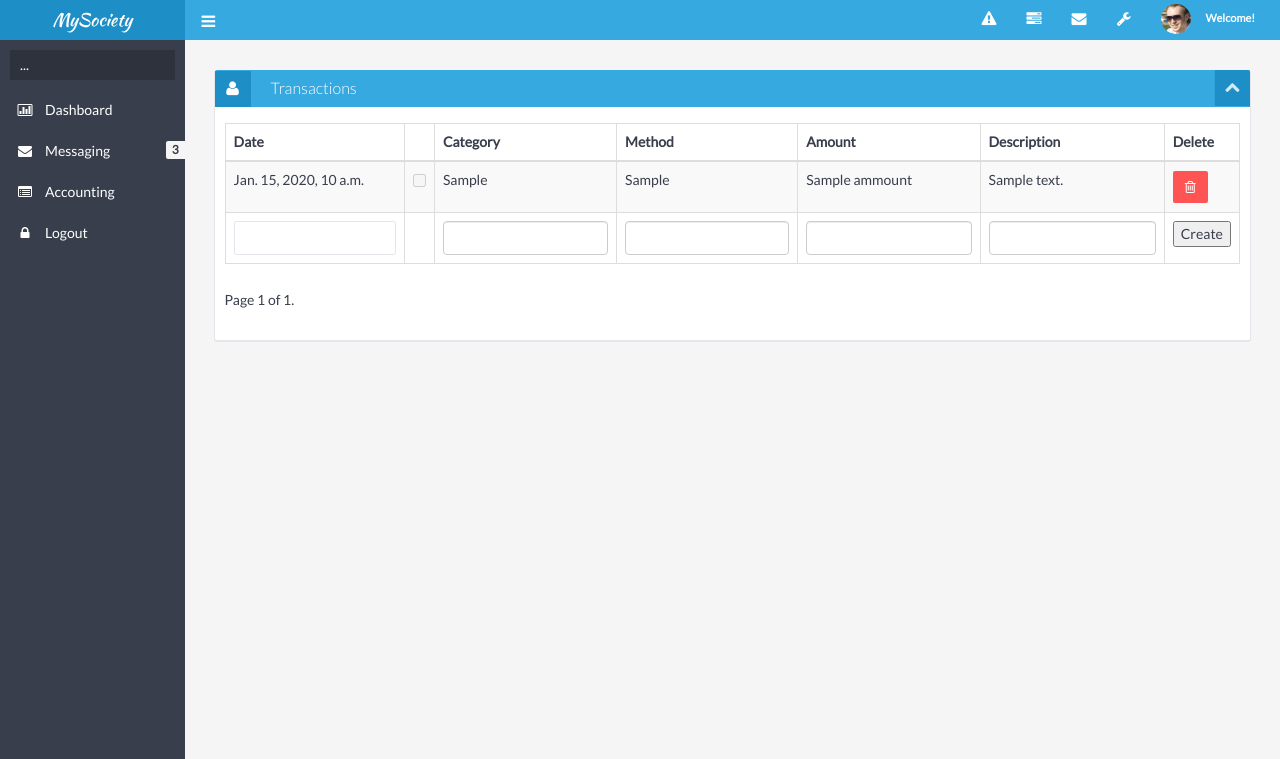
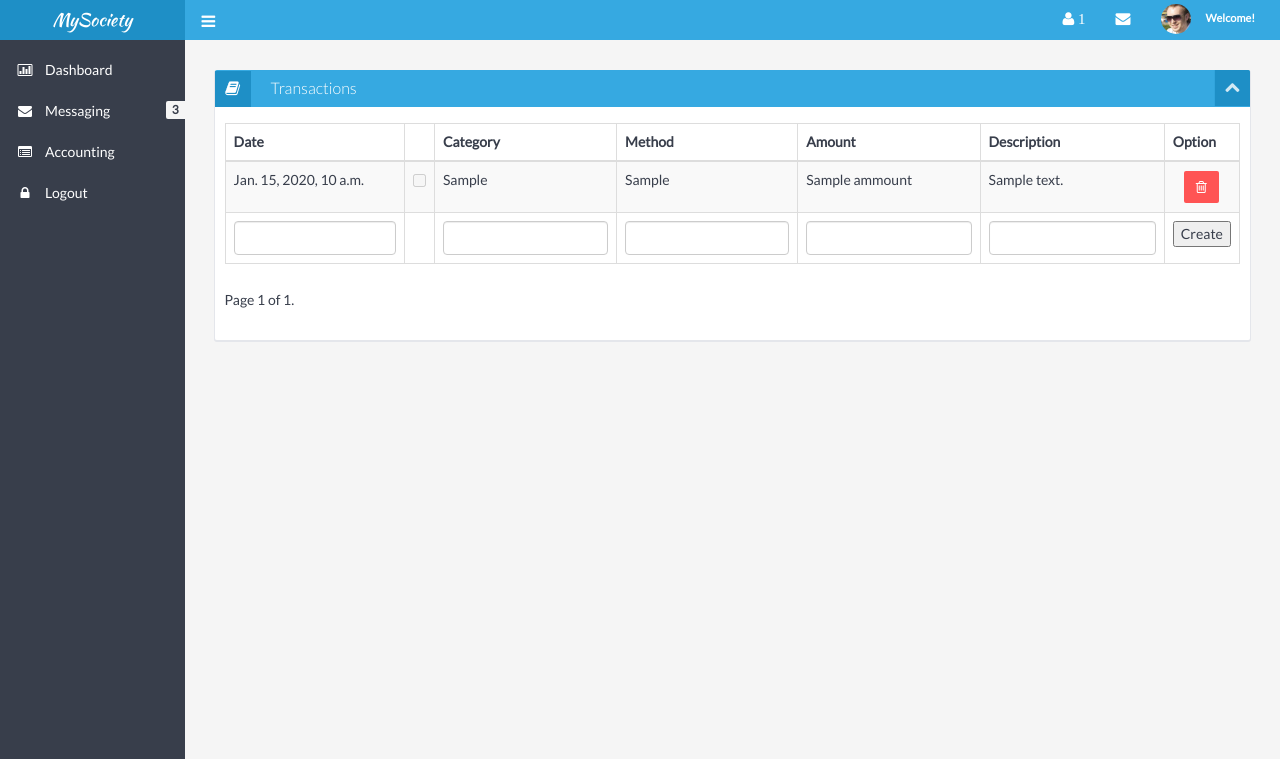
Before and after one commit to CS2014/USM, a Django app: template usm/accounting/templates/accounting/transactions.html in a window 1280 px wide. Shown: the top 759 px of the page. Run offline with Django 3.2, Linux system fonts and the light colour scheme; the template is opened without the code that fills it: most values are stand-ins (such as "Sample title", 1, 10 or a date in 2020); form fields are guessed from the names that the template uses; some libraries are stand-ins or nearby versions.

Commit message:
Polished shit

```diff
--- a/usm/accounting/templates/accounting/base.html
+++ b/usm/accounting/templates/accounting/base.html
@@ -55,153 +55,45 @@
 			      <span class="icon-bar"></span>
 			</button>
 			<a id="main-menu-toggle" class="hidden-xs open"><i class="fa fa-bars"></i></a>
-				<a class="navbar-brand col-lg-2 col-sm-1 col-xs-12" href="index.html"><span>MySociety</span></a>
+				<a class="navbar-brand col-lg-2 col-sm-1 col-xs-12" href="/{{society.slug}}"><span>MySociety</span></a>
 			<!-- start: Header Menu -->
 			<div class="nav-no-collapse header-nav">
 				<ul class="nav navbar-nav pull-right">
 					<li class="dropdown hidden-xs">
 						<a class="btn dropdown-toggle" data-toggle="dropdown" href="form-elements.html#">
-							<i class="fa fa-warning"></i>
+							<i class="fa fa-user">
+								{% if society.member_requests.count != 0 %}
+									{{ society.member_requests.count }}
+								{% endif %}
+							</i>
 						</a>
+						<!-- Join requests Dropdown -->
 						<ul class="dropdown-menu notifications">
 							<li class="dropdown-menu-title">
-								<span>You have 11 notifications</span>
+								<span>
+									You have {{society.member_requests.count}} membership
+									{% if society.member_requests.count == 1 %}
+										request
+									{% else %}
+										requests
+									{% endif %}
+								</span>
 							</li>
-                        	<li>
-                                <a href="form-elements.html#">
-									<span class="icon blue"><i class="fa fa-user"></i></span>
-									<span class="message">{{society.name}}</span>
-									<span class="time">1 min</span>
-                                </a>
-                            </li>
-							<li>
-                                <a href="form-elements.html#">
-									<span class="icon green"><i class="fa fa-comment"></i></span>
-									<span class="message">New comment</span>
-									<span class="time">7 min</span>
-                                </a>
-                            </li>
-							<li>
-                                <a href="form-elements.html#">
-									<span class="icon green"><i class="fa fa-comment"></i></span>
-									<span class="message">New comment</span>
-									<span class="time">8 min</span>
-                                </a>
-                            </li>
-							<li>
-                                <a href="form-elements.html#">
-									<span class="icon green"><i class="fa fa-comment"></i></span>
-									<span class="message">New comment</span>
-									<span class="time">16 min</span>
-                                </a>
-                            </li>
-							<li>
-                                <a href="form-elements.html#">
-									<span class="icon blue"><i class="fa fa-user"></i></span>
-									<span class="message">New user registration</span>
-									<span class="time">36 min</span>
-                                </a>
-                            </li>
-							<li>
-                                <a href="form-elements.html#">
-									<span class="icon yellow"><i class="fa fa-shopping-cart"></i></span>
-									<span class="message">2 items sold</span>
-									<span class="time">1 hour</span>
-                                </a>
-                            </li>
-							<li class="warning">
-                                <a href="form-elements.html#">
-									<span class="icon red"><i class="fa fa-user"></i></span>
-									<span class="message">User deleted account</span>
-									<span class="time">2 hour</span>
-                                </a>
-                            </li>
-							<li class="warning">
-                                <a href="form-elements.html#">
-									<span class="icon red"><i class="fa fa-shopping-cart"></i></span>
-									<span class="message">Transaction was canceled</span>
-									<span class="time">6 hour</span>
-                                </a>
-                            </li>
-							<li>
-                                <a href="form-elements.html#">
-									<span class="icon green"><i class="fa fa-comment"></i></span>
-									<span class="message">New comment</span>
-									<span class="time">yesterday</span>
-                                </a>
-                            </li>
-							<li>
-                                <a href="form-elements.html#">
-									<span class="icon blue"><i class="fa fa-user"></i></span>
-									<span class="message">New user registration</span>
-									<span class="time">yesterday</span>
-                                </a>
-                            </li>
-                            <li class="dropdown-menu-sub-footer">
-                        		<a>View all notifications</a>
-							</li>
+							<!-- Each request to join society -->
+							{% for user in society.member_requests.all %}
+                <li>
+                  <a href="member_requests">
+										{% if forloop.counter|divisibleby:2 %}
+										<span class="icon grey"><i class="fa fa-user"></i></span>
+										{% else %}
+										<span class="icon blue"><i class="fa fa-user"></i></span>
+										{% endif %}
+										<span class="message">{{user.username}}</span>
+                   </a>
+                </li>
+              {% endfor %}
 						</ul>
 					</li>
-					<!-- start: Notifications Dropdown -->
-					<li class="dropdown hidden-xs">
-						<a class="btn dropdown-toggle" data-toggle="dropdown" href="form-elements.html#">
-							<i class="fa fa-tasks"></i>
-						</a>
-						<ul class="dropdown-menu tasks">
-							<li>
-								<span class="dropdown-menu-title">You have 17 tasks in progress</span>
-                        	</li>
-							<li>
-                                <a href="form-elements.html#">
-									<span class="header">
-										<span class="title">iOS Development</span>
-										<span class="percent"></span>
-									</span>
-                                    <div class="taskProgress progressSlim progressBlue">80</div>
-                                </a>
-                            </li>
-                            <li>
-                                <a href="form-elements.html#">
-									<span class="header">
-										<span class="title">Android Development</span>
-										<span class="percent"></span>
-									</span>
-                                    <div class="taskProgress progressSlim progressYellow">47</div>
-                                </a>
-                            </li>
-                            <li>
-                                <a href="form-elements.html#">
-									<span class="header">
-										<span class="title">Django Project For Google</span>
-										<span class="percent"></span>
-									</span>
-                                    <div class="taskProgress progressSlim progressRed">32</div>
-                                </a>
-                            </li>
-							<li>
-                                <a href="form-elements.html#">
-									<span class="header">
-										<span class="title">SEO for new sites</span>
-										<span class="percent"></span>
-									</span>
-                                    <div class="taskProgress progressSlim progressGreen">63</div>
-                                </a>
-                            </li>
-                            <li>
-                                <a href="form-elements.html#">
-									<span class="header">
-										<span class="title">New blog posts</span>
-										<span class="percent"></span>
-									</span>
-                                    <div class="taskProgress progressSlim progressPink">80</div>
-                                </a>
-                            </li>
-							<li>
-                        		<a class="dropdown-menu-sub-footer">View all tasks</a>
-							</li>
-						</ul>
-					</li>
-					<!-- end: Notifications Dropdown -->
 					<!-- start: Message Dropdown -->
 					<li class="dropdown hidden-xs">
 						<a class="btn dropdown-toggle" data-toggle="dropdown" href="form-elements.html#">
@@ -297,11 +189,6 @@
 						</ul>
 					</li>
 					<!-- end: Message Dropdown -->
-					<li>
-						<a class="btn" href="form-elements.html#">
-							<i class="fa fa-wrench"></i>
-						</a>
-					</li>
 					<!-- start: User Dropdown -->
 					<li class="dropdown">
 						<a class="btn account dropdown-toggle" data-toggle="dropdown" href="form-elements.html#">
@@ -315,10 +202,9 @@
 							<li class="dropdown-menu-title">
 
 							</li>
-							<li><a href="form-elements.html#"><i class="fa fa-user"></i> Profile</a></li>
-							<li><a href="form-elements.html#"><i class="fa fa-cog"></i> Settings</a></li>
 							<li><a href="form-elements.html#"><i class="fa fa-envelope"></i> Messages</a></li>
-							<li><a href="/logout"><i class="fa fa-off"></i>Logout</a></li>
+							<li><a href="/"><i class="fa fa-book"></i> Switch society</a></li>
+							<li><a href="/logout"><i class="fa fa-off"></i> Logout</a></li>
 						</ul>
 					</li>
 					<!-- end: User Dropdown -->
@@ -335,8 +221,6 @@
 
 <!-- start: Main Menu -->
 			<div id="sidebar-left" class="col-lg-2 col-sm-1">
-
-				<input type="text" class="search hidden-sm" placeholder="..." />
 
 				<div class="nav-collapse sidebar-nav collapse navbar-collapse bs-navbar-collapse">
 					<ul class="nav nav-tabs nav-stacked main-menu">
--- a/usm/accounting/templates/accounting/grants.html
+++ b/usm/accounting/templates/accounting/grants.html
@@ -35,7 +35,7 @@ border-collapse:collapse;
 				<div class="col-lg-12">
 					<div class="box">
 						<div class="box-header" data-original-title>
-							<h2><i class="fa fa-user"></i><span class="break"></span>Grants</h2>
+							<h2><i class="fa fa-book"></i><span class="break"></span>Grants</h2>
 							<div class="box-icon">
 								<a href="table.html#" class="btn-minimize"><i class="fa fa-chevron-up"></i></a>
 							</div>
@@ -48,7 +48,7 @@ border-collapse:collapse;
 									  <th>Ammount</th>
 									  <th>Purpose</th>
 									  <th>Description</th>
-									  <th>Delete</th>
+									  <th>Option</th>
 								  </tr>
 							  </thead>
 							  <tbody>
@@ -75,7 +75,7 @@ border-collapse:collapse;
 										onsubmit="mainFunction()">
 										{% csrf_token %}
 										<td>
-											<input type="text" class="form-control date-picker focused" id="id_user_input_date" data-date-format="dd/mm/yyyy"/>
+											<input class="form-control date-picker focused" id="id_user_input_date" data-date-format="dd/mm/yyyy"/>
 										</td>
 										<td> <input id="id_ammount" name="ammount" class="form-control focused"/> </td>
 										<td> <input id="id_purpose" name="purpose" class="form-control focused"/> </td>
--- a/usm/accounting/templates/accounting/transactions.html
+++ b/usm/accounting/templates/accounting/transactions.html
@@ -24,7 +24,7 @@
 				<div class="col-lg-12">
 					<div class="box">
 						<div class="box-header" data-original-title>
-							<h2><i class="fa fa-user"></i><span class="break"></span>Transactions</h2>
+							<h2><i class="fa fa-book"></i><span class="break"></span>Transactions</h2>
 							<div class="box-icon">
 								<a href="table.html#" class="btn-minimize"><i class="fa fa-chevron-up"></i></a>
 							</div>
@@ -39,7 +39,7 @@
 									  <th>Method</th>
 									  <th>Amount</th>
 									  <th>Description</th>
-									  <th>Delete</th>
+									  <th>Option</th>
 								  </tr>
 							  </thead>
 							  <tbody>
@@ -67,7 +67,7 @@
 									<td class="center"> {{transaction.description}} </td>
 									<td class="center">
 										<!-- delete transaction -->
-										<a class="btn btn-danger" href="/{{society.slug}}/transactions/delete/{{transaction.id}}">
+										<a style="margin-left: 19%" class="btn btn-danger" href="/{{society.slug}}/transactions/delete/{{transaction.id}}">
 											<i class="fa fa-trash-o "></i>
 										</a>
 									</td>
@@ -83,7 +83,7 @@
 										onsubmit="mainFunction()">
 										{% csrf_token %}
 										<td>
-											<input type="text" class="form-control date-picker focused" id="id_user_input_date" data-date-format="dd/mm/yyyy"/>
+											<input class="form-control date-picker focused" id="id_user_input_date" data-date-format="dd/mm/yyyy"/>
 										</td>
 										<!-- Empty column to allow for reconiliation checkbo -->
 										<td/>
@@ -182,7 +182,16 @@ function assignMethodValue()
 {
 	var userInput = document.getElementById("input_transaction_method").value;
 	var formOptions = document.getElementById("id_transaction_method").options;
-	var formValue = formOptions[formOptions.selectedIndex].value;
+
+
+	if(userInput == "Cash")
+	{
+		userInput = "cash"
+	}
+	if(userInput == "Cheque")
+	{
+		userInput = "cheque"
+	}
 
 	for(var i=1;i<formOptions.length;i++)
 	{
```
